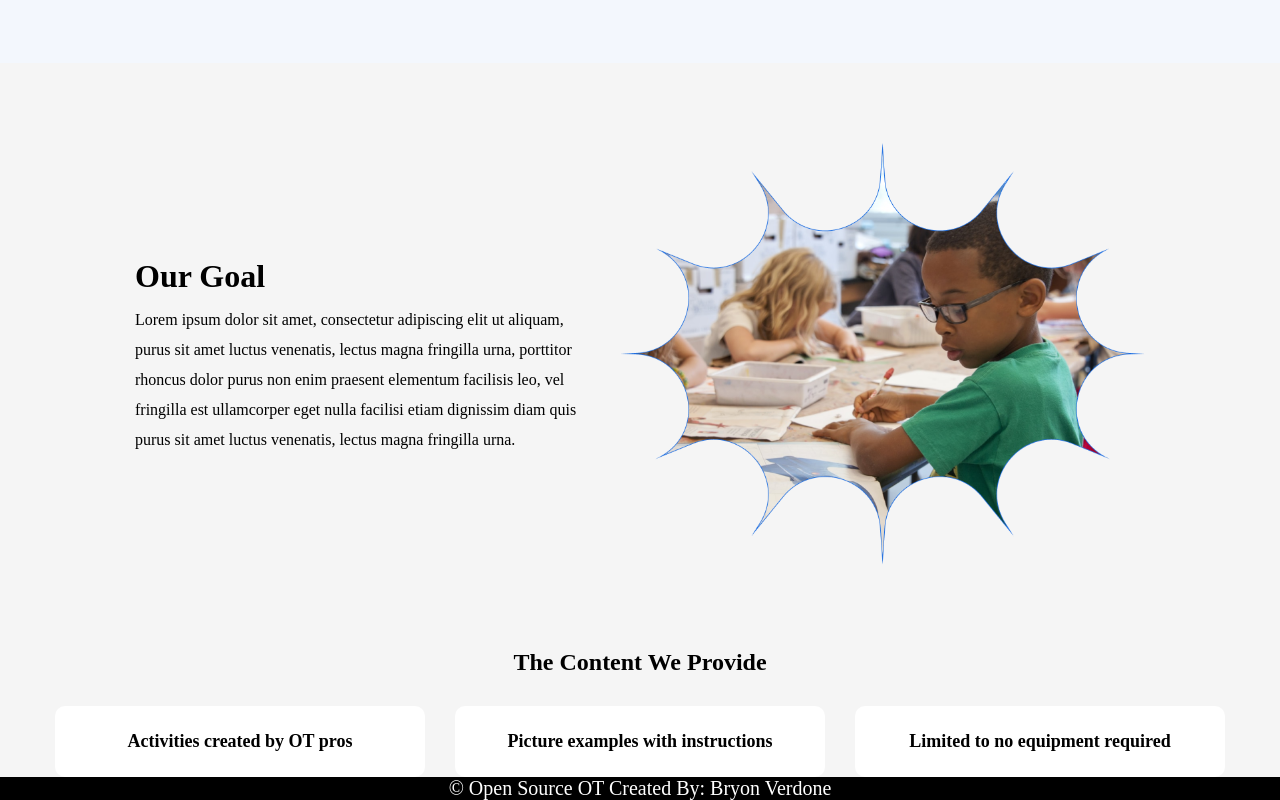
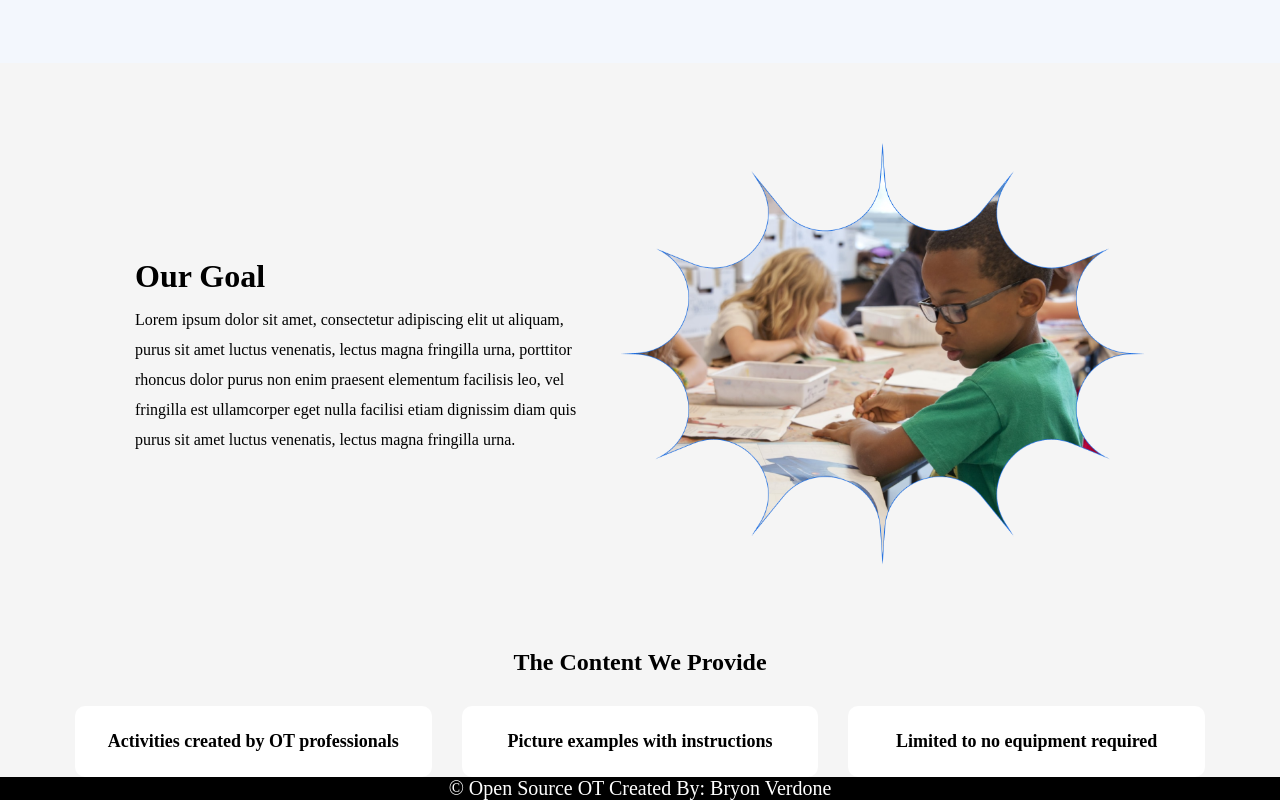
Before and after one commit to BryonVerdone/opensourceot, a React (Create React App) app: page / in a window 1280 px wide. Shown: the part 497-1297 px from the top of the page. Built offline with nearby package versions, Linux system fonts and the light colour scheme; no server answers.

Commit message:
added bootstrap card components

```diff
--- a/src/pages/home/Home.js
+++ b/src/pages/home/Home.js
@@ -1,5 +1,6 @@
 import React from 'react';
 import './index.css';
+import Card from 'react-bootstrap/Card';
 import heroImage from '../../assets/hero-img.png';
 import goalImage from '../../assets/goal-img.png';
 const Home = () => {
@@ -49,15 +50,23 @@ const Home = () => {
         <h2>The Content We Provide</h2>
         {/* add icons to cards */}
         <div className='card-container'>
-          <article className='card'>
-            <h4>Activities created by OT pros</h4>
-          </article>
-          <article className='card'>
-            <h4>Picture examples with instructions</h4>
-          </article>
-          <article className='card'>
-            <h4>Limited to no equipment required</h4>
-          </article>
+          <Card className=''>
+            <Card.Body>
+              <Card.Title>
+                <h4>Activities created by OT professionals</h4>
+              </Card.Title>
+            </Card.Body>
+          </Card>
+          <Card className=''>
+            <Card.Body>
+              <h4>Picture examples with instructions</h4>
+            </Card.Body>
+          </Card>
+          <Card className=''>
+            <Card.Body>
+              <h4>Limited to no equipment required</h4>
+            </Card.Body>
+          </Card>
         </div>
       </section>
     </>
--- a/src/pages/home/index.css
+++ b/src/pages/home/index.css
@@ -114,6 +114,7 @@ provide section
   gap: 30px;
   max-width: 1170px;
   margin: 0 auto;
+  padding: 0 20px;
 }
 @media screen and (max-width: 768px) {
   .card-container {
```
